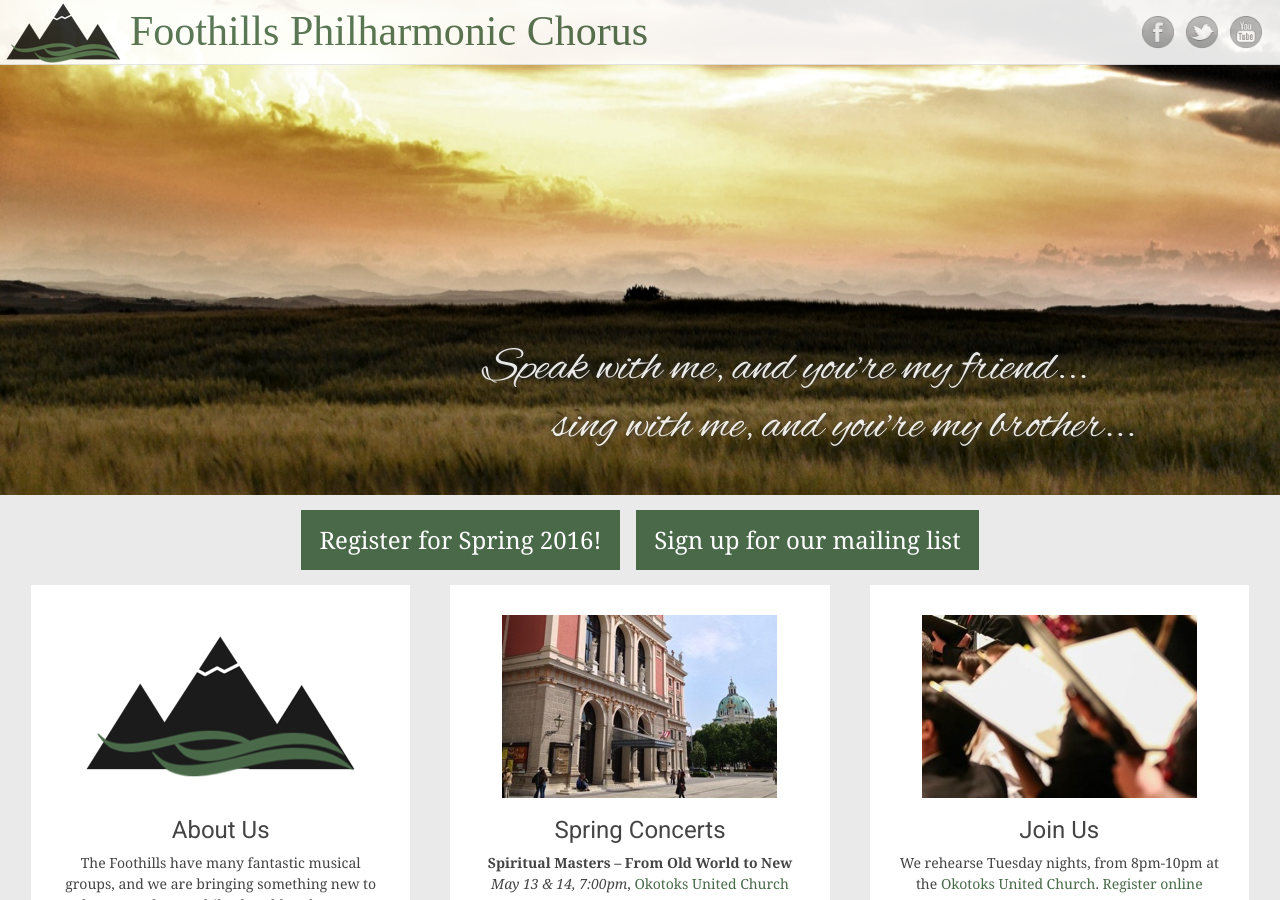
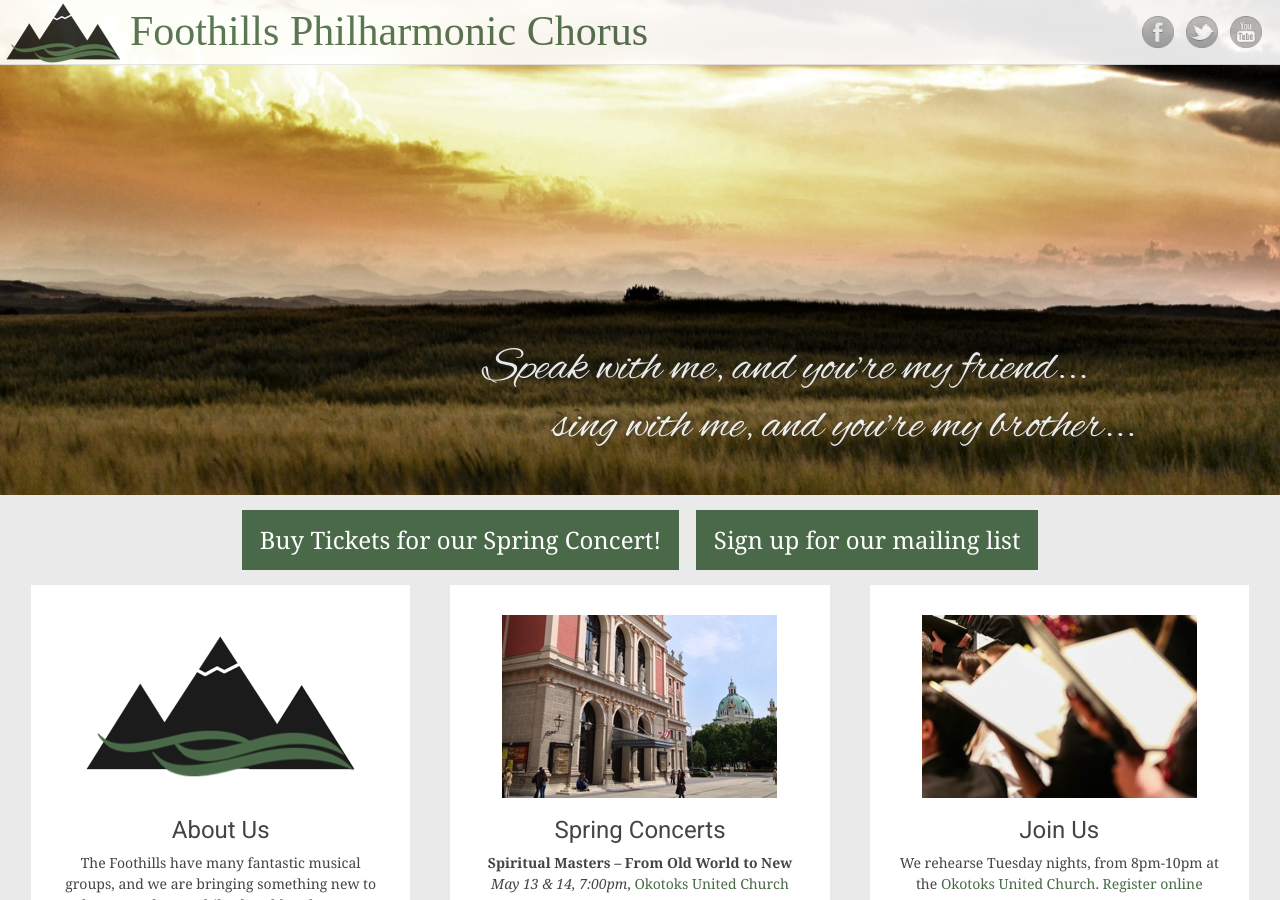
Before and after one commit to percyhanna/fps, a Jekyll site: the page built from index.html, in a window 1280 px wide and 900 px high. Built offline with Jekyll 4.4.1, drawn with Linux system fonts in a browser that asks for light colours; some web fonts are replaced; Markdown is read by kramdown in place of the engine named in the settings.

Commit message:
Add link to buy tickets

```diff
--- a/_layouts/default.html
+++ b/_layouts/default.html
@@ -38,7 +38,7 @@
 
     <div id="content" class="site-content">
       <p style="text-align: center;">
-        <a href="https://www.surveymonkey.com/r/MZH2KHG" target="_blank" style="margin-top: 26px; font-size: 18px;background-color: #496949;color: #fff;padding: 0.5em 0.75em;margin: 0 auto;display: inline-block; font-size: 24px;">Register for Spring 2016!</a>
+        <a href="http://www.brownpapertickets.com/event/2545996" target="_blank" style="margin-top: 26px; font-size: 18px;background-color: #496949;color: #fff;padding: 0.5em 0.75em;margin: 0 auto;display: inline-block; font-size: 24px;">Buy Tickets for our Spring Concert!</a>
 
         <a href="http://eepurl.com/bzn_Jf" target="_blank" style="margin-top: 26px; font-size: 18px;background-color: #496949;color: #fff;padding: 0.5em 0.75em;margin: 0 auto;display: inline-block; font-size: 24px;">Sign up for our mailing list</a>
       </p>
```
